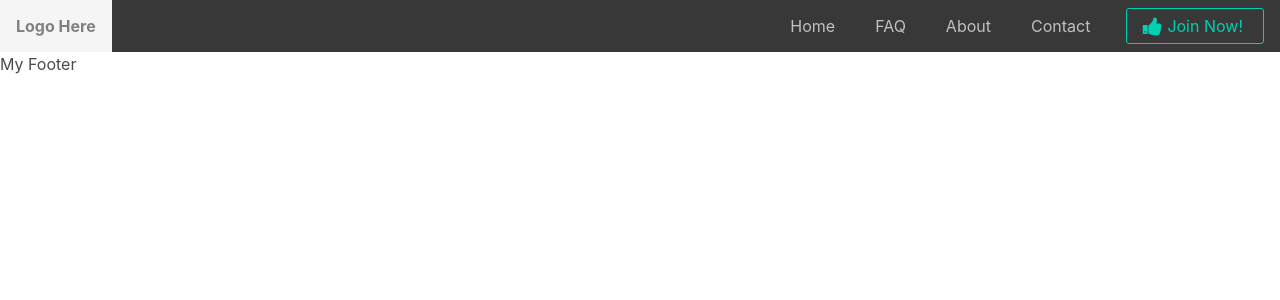
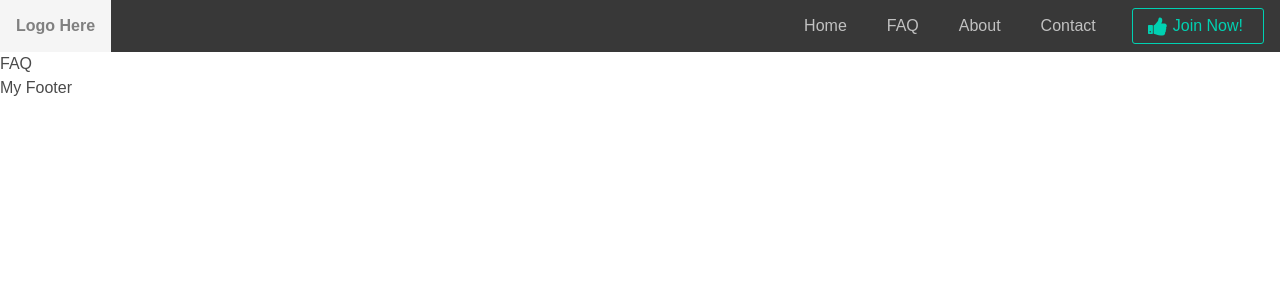
Before and after one commit to Albertico88/react-test, a React (Create React App) app: page /faq in a window 1280 px wide. Shown: the top 300 px of the page. Built offline with nearby package versions, Linux system fonts and the light colour scheme.

Commit message:
WIP: added Home and FAQ routes

```diff
--- a/package.json
+++ b/package.json
@@ -6,6 +6,7 @@
     "bulma": "^0.4.3",
     "react": "^15.6.1",
     "react-dom": "^15.6.1",
+    "react-router-dom": "^4.1.1",
     "react-scripts": "1.0.10"
   },
   "scripts": {
--- a/src/App.js
+++ b/src/App.js
@@ -2,6 +2,10 @@ import React, { Component } from 'react';
 import './App.css';
 import Header from './components/Header/Header';
 import Footer from './components/Footer/Footer';
+import Home from './components/Home/Home';
+import Faq from './components/Faq/Faq';
+import { Route } from 'react-router-dom';
+
 
 
 class App extends Component {
@@ -10,16 +14,16 @@ class App extends Component {
 
   render() {
     return (
-
-
       <div className="App">
 
         <Header />
 
+          <Route exact={true} path="/" component={Home}></Route>
+          <Route path="/faq" component={Faq}></Route>
+
         <Footer />
+
       </div>
-
-
     );
   }
 }
--- /dev/null
+++ b/src/components/Faq/Faq.js
@@ -0,0 +1,13 @@
+import React, { Component } from 'react';
+
+class Faq extends Component {
+  render() {
+    return (
+      <div>
+        FAQ
+      </div>
+    );
+  }
+}
+
+export default Faq
--- a/src/components/Header/Header.js
+++ b/src/components/Header/Header.js
@@ -1,18 +1,15 @@
 import React, { Component } from 'react';
 import './Header.css';
-
+import { Link } from 'react-router-dom';
 
 class Header extends Component {
-
-
-
   render() {
     return (
 
-
       <nav className="navbar">
         <div className="navbar-brand">
-          <a className="navbar-item logo" href="#">Logo Here</a>
+
+          <Link to="/" className="navbar-item logo" href="#">Logo Here</Link>
 
           <div className="navbar-burger">
             <span></span>
@@ -23,10 +20,11 @@ class Header extends Component {
 
         <div className="navbar-menu">
           <div className="navbar-end">
-            <a className="navbar-item">Home</a>
-            <a className="navbar-item">FAQ</a>
-            <a className="navbar-item">About</a>
-            <a className="navbar-item">Contact</a>
+
+            <Link to="/" className="navbar-item">Home</Link>
+            <Link to="/faq" className="navbar-item">FAQ</Link>
+            <Link to="/faq" className="navbar-item">About</Link>
+            <Link to="/faq" className="navbar-item">Contact</Link>
 
           <div className="navbar-item">
             <p className="control">
@@ -42,8 +40,6 @@ class Header extends Component {
           </div>
         </div>
       </nav>
-
-
     );
   }
 }
--- /dev/null
+++ b/src/components/Home/Home.js
@@ -0,0 +1,13 @@
+import React, { Component } from 'react';
+
+class Home extends Component {
+  render() {
+    return (
+      <div>
+        Home
+      </div>
+    );
+  }
+}
+
+export default Home
--- a/src/index.js
+++ b/src/index.js
@@ -1,8 +1,14 @@
 import React from 'react';
 import ReactDOM from 'react-dom';
-import './index.css';
 import App from './App';
 import registerServiceWorker from './registerServiceWorker';
+import { BrowserRouter } from 'react-router-dom';
+import './index.css';
 
-ReactDOM.render(<App />, document.getElementById('root'));
+
+ReactDOM.render(
+  <BrowserRouter>
+    <App />
+  </BrowserRouter>
+, document.getElementById('root'));
 registerServiceWorker();
```
